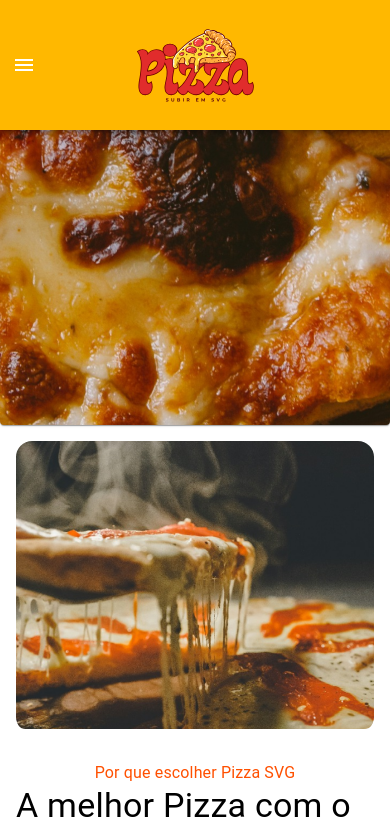
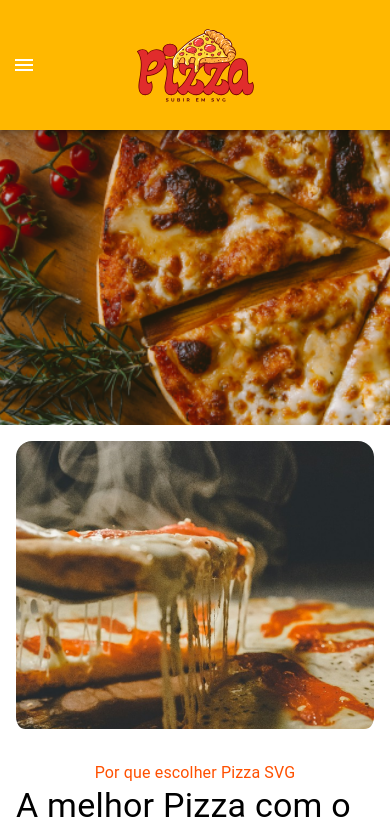
Before and after one commit to Andzuo/test-front-loumar, a React (Create React App) app: page / in a window 390 px wide. Shown: the top 832 px of the page. Built offline with nearby package versions, Linux system fonts and the light colour scheme.

Commit message:
Refact: refactored logic for section image in the mobile version

```diff
--- a/src/components/HeroSection.jsx
+++ b/src/components/HeroSection.jsx
@@ -1,22 +1,30 @@
 import React from "react";
-import { Paper } from "@mui/material";
+import { useTheme, useMediaQuery } from "@mui/material";
+import styled from "@emotion/styled";
 import Banner from "../assets/Banner.png";
+import BannerMobile from "../assets/BannerMobile.png";
+
+const ImageContainer = styled("div")(({ theme }) => ({
+   display: "flex",
+   width: "100%",
+   height: "26.5625rem",
+   justifyContent: "center",
+   position: "relative",
+   "& img": {
+      width: "100%",
+      height: "100%",
+      objectFit: "cover",
+   },
+}));
 
 const HeroSection = () => {
+   const theme = useTheme();
+   const isMobile = useMediaQuery(theme.breakpoints.down("sm"));
+
    return (
-      <Paper
-         sx={{
-            display: "flex",
-            width: "100%",
-            height: "26.5625rem", // 425px convertidos para rem
-            justifyContent: "center",
-            overflow: "hidden",
-            backgroundImage: `url(${Banner})`,
-            backgroundSize: "cover",
-            backgroundRepeat: "no-repeat",
-            backgroundPosition: "center",
-         }}
-      ></Paper>
+      <ImageContainer>
+         <img src={isMobile ? BannerMobile : Banner} alt="Banner" />
+      </ImageContainer>
    );
 };
 
```
Also changed, not shown: src/assets/BannerMobile.png (added).
